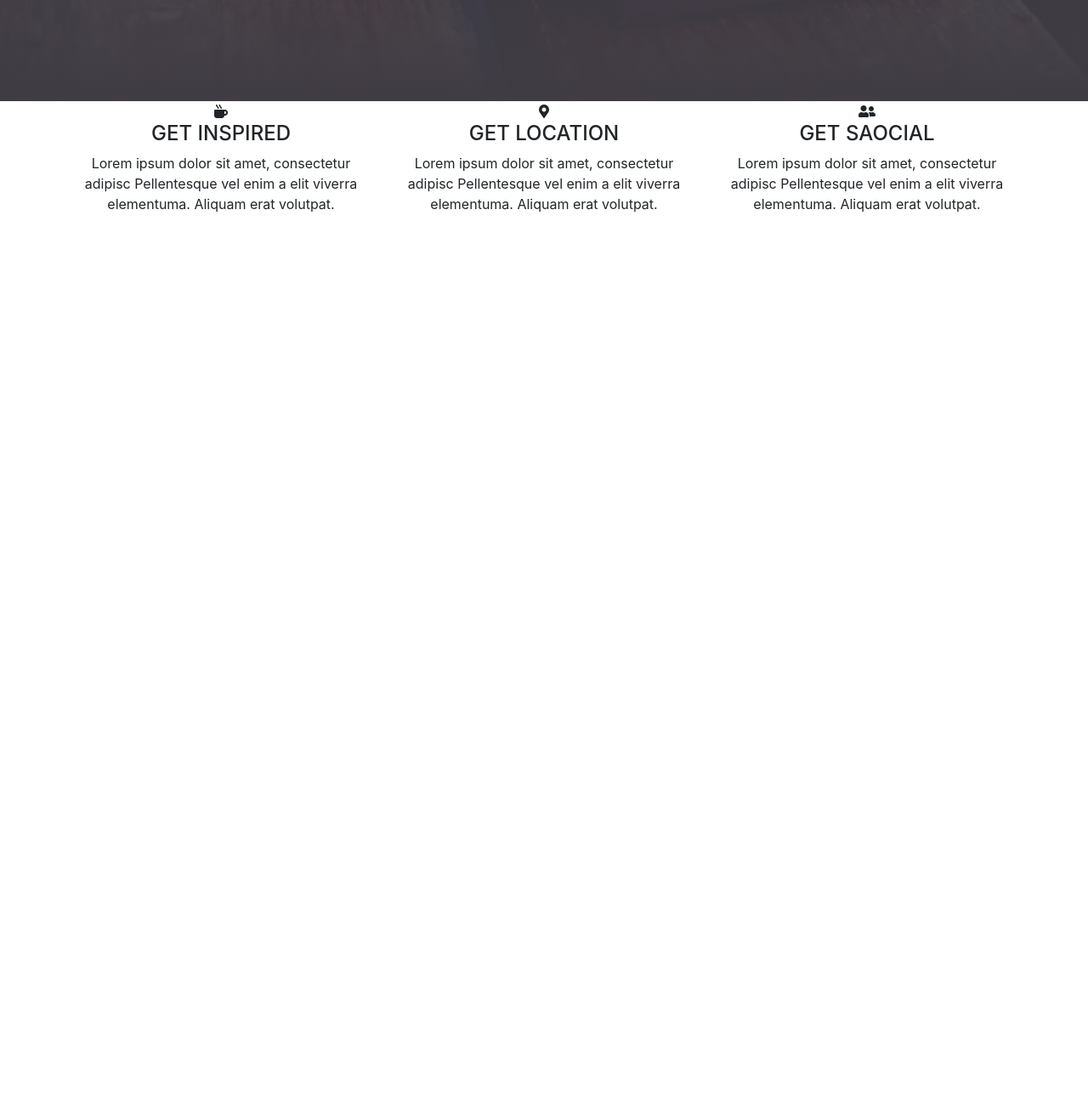
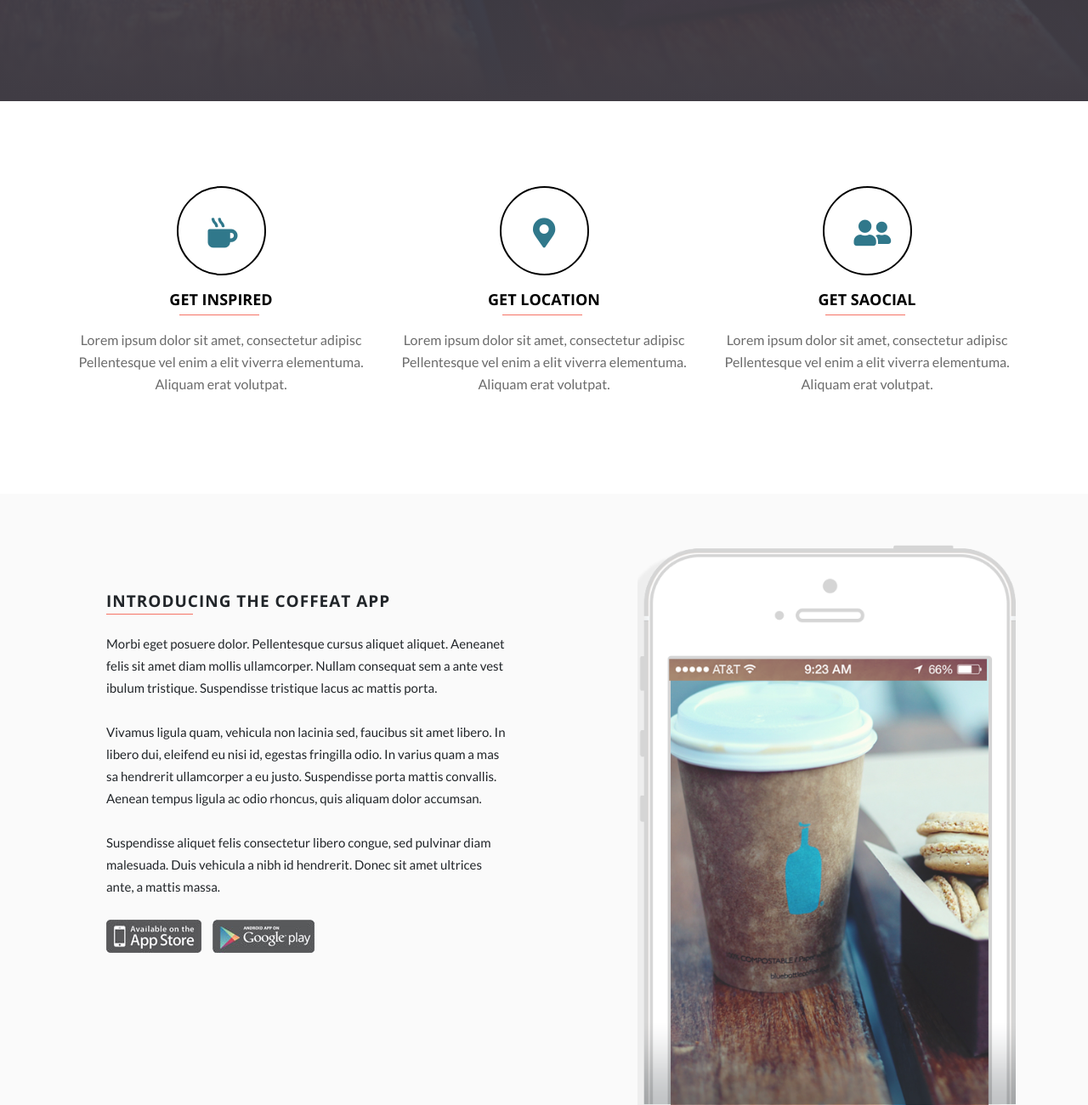
Before and after one commit to khadijariya/lecoffeat-site, a plain HTML site: page index.html in a window 1280 px wide. Shown: the part 681-1981 px from the top of the page at 85% size. Before the commit the page ends 949 px from the top, so only its background shows below. Drawn offline with nearby package versions, Linux system fonts and the light colour scheme.

Commit message:
half of the project complete

```diff
--- a/index.html
+++ b/index.html
@@ -140,6 +140,41 @@
         </div>
     </section>
     <!-- about part end here -->
+     <!-- introduce part start from here -->
+     <section class="introduce-app-part">
+        <div class="container">
+            <div class="row">
+                <div class="col-lg-7 col-md-12 col-sm-12 col-12">
+                    <div class="introduce-content">
+                        <h4>INTRODUCING THE COFFEAT APP</h4>
+                        <p>Morbi eget posuere dolor. Pellentesque cursus aliquet aliquet. Aeneanet felis sit amet diam
+                            mollis ullamcorper. Nullam consequat sem a ante vest ibulum tristique. Suspendisse tristique
+                            lacus ac mattis porta. </p>
+                        <p>
+                            Vivamus ligula quam, vehicula non lacinia sed, faucibus sit amet libero. In libero dui,
+                            eleifend eu nisi id, egestas fringilla odio. In varius quam a mas sa hendrerit ullamcorper a
+                            eu justo. Suspendisse porta mattis convallis. Aenean tempus ligula ac odio rhoncus, quis
+                            aliquam dolor accumsan. </p>
+                        <p>
+                            Suspendisse aliquet felis consectetur libero congue, sed pulvinar diam malesuada. Duis
+                            vehicula a nibh id hendrerit. Donec sit amet ultrices ante, a mattis massa. </p>
+                        <div class="app-location">
+                            <ul class="list-inline">
+                                <li class="list-inline-item"><a href="#"><img src="img/apps-item1.jpg" alt="image not found" class="img-fluid"></a></li>
+                                <li class="list-inline-item"><a href="#"><img src="img/apps-item2.jpg" alt="image not found" class="img-fluid"></a></li>
+                            </ul>
+                        </div>
+                    </div>
+                </div>
+                <div class="col-lg-5 col-md-12 col-sm-12 col-12">
+                    <div class="intro-app-image">
+                        <img src="img/coffeat-img.jpg" alt="image not found" class="img-fluid">
+                    </div>
+                </div>
+            </div>
+        </div>
+    </section>
+    <!-- introduce part end here-->
 
 
 
--- a/style.css
+++ b/style.css
@@ -118,3 +118,110 @@ ul,li{
 }
 
 /* header part design end */
+/* about part design start */
+.about-part {
+    padding: 100px 0;
+}
+
+.about-icon i {
+    color: #30788b;
+    border: 2px solid #000000;
+    width: 105px;
+    height: 105px;
+    border-radius: 50%;
+    padding: 35px;
+    font-size: 35px;
+}
+
+.about-content {
+    position: relative;
+}
+
+.about-content::after {
+    position: absolute;
+    content: '';
+    background: #f57365;
+    width: 94px;
+    height: 1px;
+    top: 33%;
+    left: 36%;
+}
+
+.about-content h4 {
+    font-family: 'Open Sans', sans-serif;
+    font-weight: 700;
+    font-size: 18px;
+    color: #000000;
+    padding-top: 18px;
+}
+
+.about-content p {
+    font-family: 'Lato', sans-serif;
+    font-weight: normal;
+    font-size: 16px;
+    color: #6b6b6b;
+    line-height: 26px;
+    padding-top: 15px;
+}
+
+/* about part design end */
+/* introduce apps part design start */
+.introduce-app-part {
+    padding-top: 60px;
+    position: relative;
+}
+
+.introduce-app-part::after {
+    position: absolute;
+    content: '';
+    width: 100%;
+    height: 100%;
+    top: 0;
+    left: 0;
+    background: rgba(247, 247, 247, 0.6);
+}
+
+.introduce-content {
+    position: relative;
+    z-index: 100;
+    padding-left: 40px;
+}
+
+.introduce-content::after {
+    position: absolute;
+    content: '';
+    background: #f57365;
+    width: 16%;
+    height: 1px;
+    top: 17%;
+    left: 40px;
+}
+
+.introduce-content h4 {
+    font-family: 'Open Sans', sans-serif;
+    font-size: 19px;
+    font-weight: 700;
+    letter-spacing: 1px;
+    padding-bottom: 8px;
+    padding-top: 55px;
+}
+
+.introduce-content p {
+    font-family: 'Lato', sans-serif;
+    font-size: 15px;
+    font-weight: normal;
+    line-height: 26px;
+    padding-top: 10px;
+    width: 80%;
+}
+
+.app-location {
+    padding-top: 10px;
+}
+
+.intro-app-image {
+    position: relative;
+    z-index: 90;
+}
+
+/* introduce apps part design end */
```
